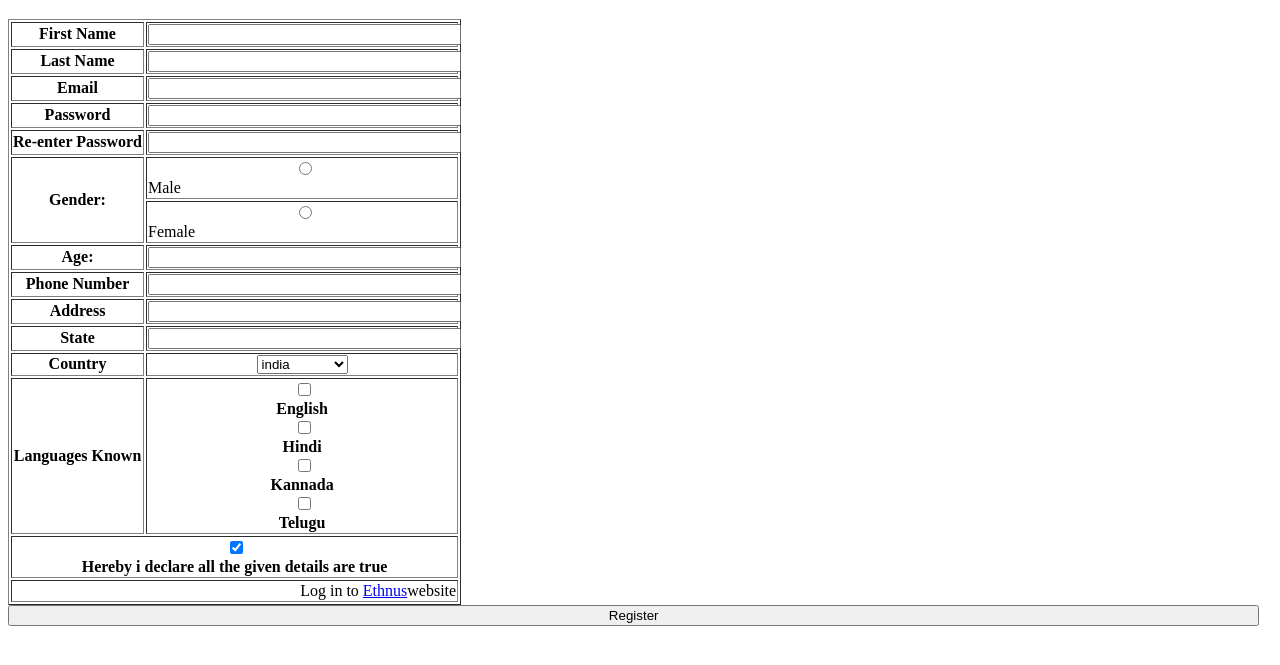
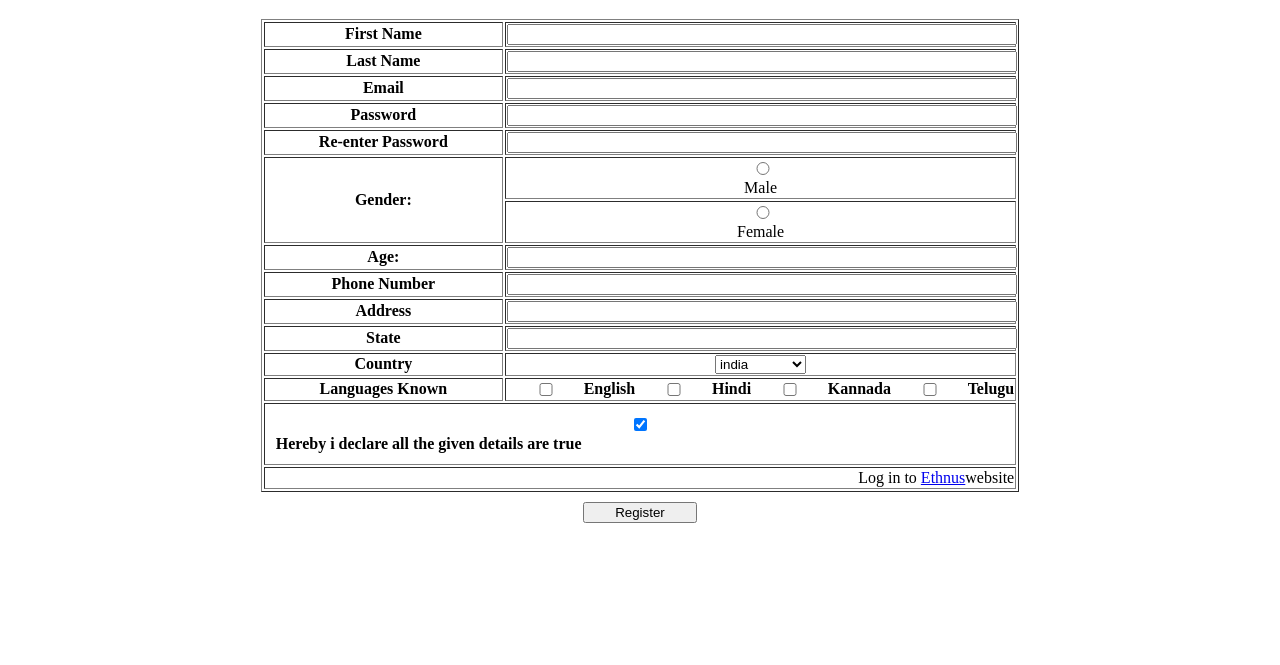
Before and after one commit to harsh-076/Ethnus-mern, a plain HTML site: page HTML/HTML-task5.html in a window 1280 px wide. Shown: the part 61-726 px from the top of the page. Drawn offline with Linux system fonts and the light colour scheme.

Commit message:
Update HTML-task5.css

```diff
--- a/HTML/HTML-task5.css
+++ b/HTML/HTML-task5.css
@@ -1,6 +1,5 @@
-.c1{
-    display:flex;
-    justify-content: center;
+body{
+    text-align:center;
 }
 h1{
     text-align: center;
@@ -9,3 +8,24 @@ h1{
 input{
     width:99%
 }
+table{
+    width:60%;
+    margin:auto;
+}
+input[type= "submit"]{
+    margin:10px;
+    width:9%;
+
+}
+.display{
+    display:flex;
+}
+
+.hereby{
+    text-align:left;
+    margin: 10px;
+
+}
+.declare{
+    display: flex;
+}
```
